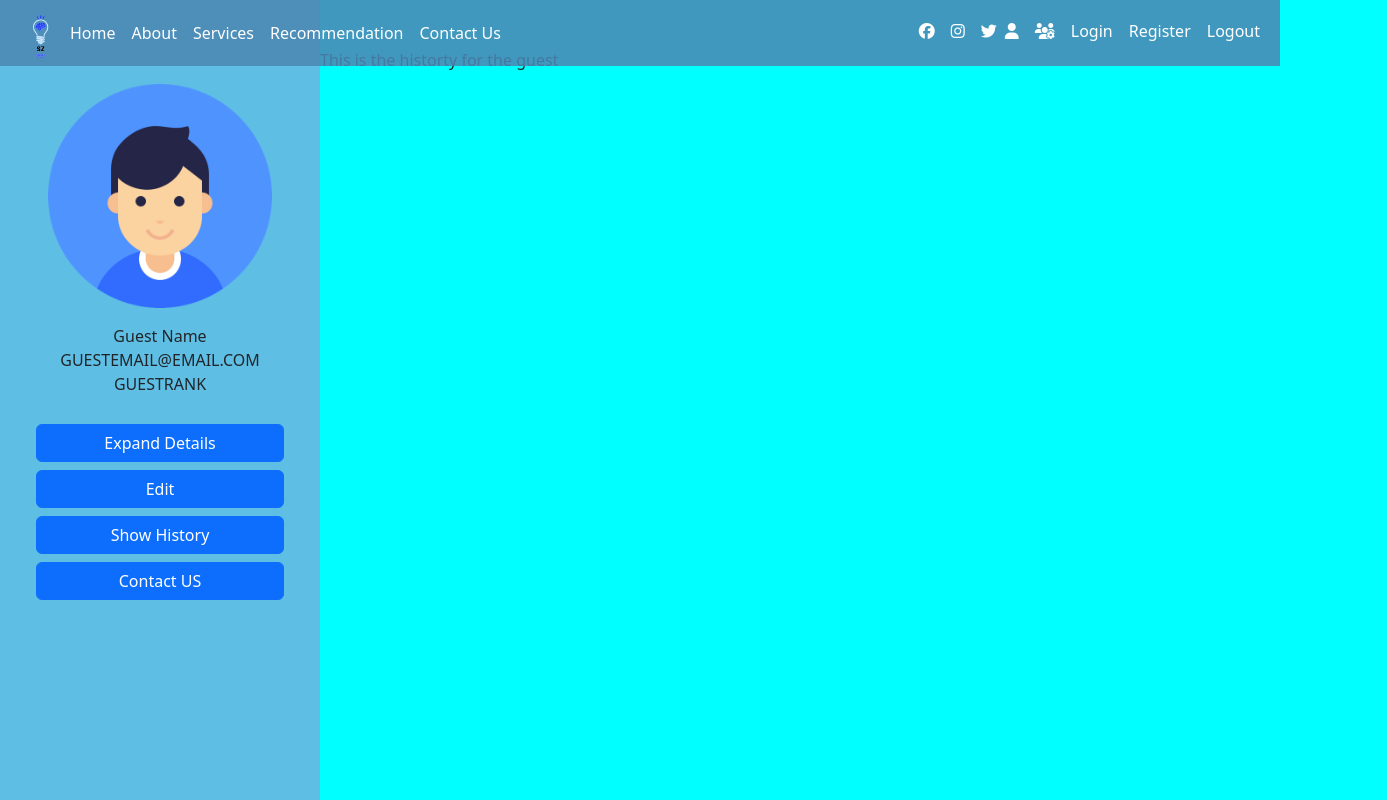
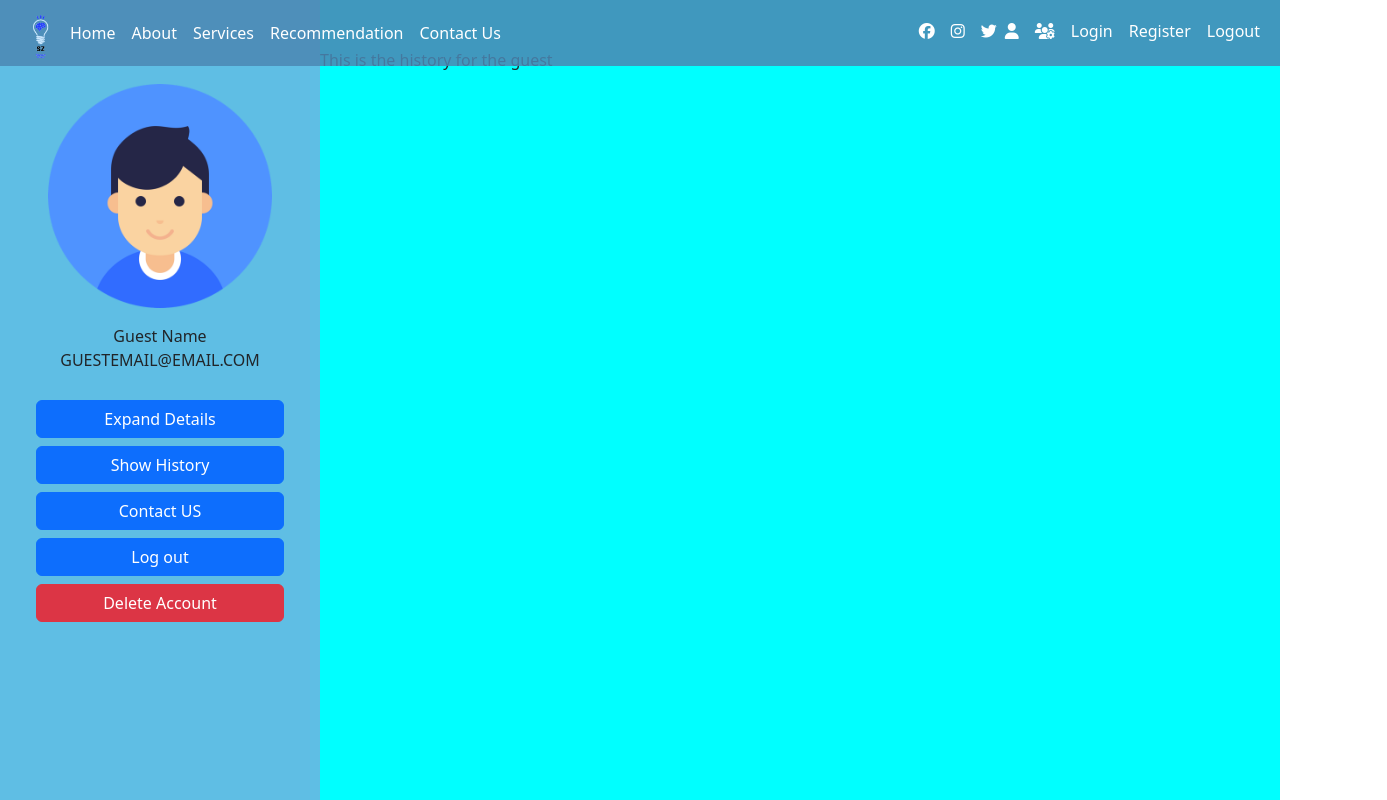
Before and after one commit to ayaelsherif21/SzFront, a React (Create React App) app: page /UserProfile in a window 1280 px wide. Shown: the whole page, 1387 px wide, since content can reach past the window. Built offline with nearby package versions, Linux system fonts and the light colour scheme.

Commit message:
delete Box,
added and managed the button delete account

```diff
--- a/src/components/Profile/Guest/Profile.css
+++ b/src/components/Profile/Guest/Profile.css
@@ -3,6 +3,30 @@
     display: flex;
     /*margin-top: 3.5rem;*/
 
+}
+
+.alerts{
+    position: absolute;
+    margin:  auto;
+    display: none;
+    margin: auto;
+    height: 100%;
+    width: 100%;
+    /*justify-content: center;*/
+    text-align: center;
+}
+
+.alertBox{
+    vertical-align: center;
+    background-color: white;
+    border-radius: 5%;
+    width: 20%;
+    margin: auto;
+    padding: 2rem 0;
+}
+.alertButtons{
+    justify-content: space-around;
+    display: flex;
 }
 .leftContainer{
 
@@ -29,6 +53,10 @@
 .rightContainer{
     background-color: aqua;
 
+}
+
+.PGButtons {
+    background-color: red;
 }
 .profilePicture img{
     margin: 5rem auto auto;
--- a/src/components/Profile/Guest/userProfile.js
+++ b/src/components/Profile/Guest/userProfile.js
@@ -1,44 +1,76 @@
 import React from "react";
 import "./Profile.css";
+import deleteAccount from "../../../images/deleteAccount.png"
 
+function PGNavigator() {
+
+}
 
 function UserProfile() {
-    let elements = ['Expand Details', 'Edit ', 'Show History', 'Contact US'];
-    let data = ['Guest Name','GUESTEMAIL@EMAIL.COM', 'GUESTRANK'];
-
-
+    let data = ['Guest Name', 'GUESTEMAIL@EMAIL.COM',];
+    let elements = [{name: 'Expand Details', value: 1},
+        {name: 'Show History', value: 2},
+        {name: 'Contact US', value: 3},
+        {name: 'Log out', value: 4},
+    ];
 
 
     let ProfileDetails = 'This is the details for the user for the meantime';
+
+    function hideDeleteBox() {
+        var element = document.getElementById("deleteBox");
+        element.style.display = "none";
+    }
+
+    function showDeleteBox() {
+        var element = document.getElementById("deleteBox");
+        element.style.display = "flex";
+    }
+
     return (
         // big container
         <div className="bigContainer">
-        {/*    left Container*  for the long detailed guest info*/}
+            <div id={"deleteBox"} className="alerts">
+                <div className="alertBox">
+                    <img src={deleteAccount} alt="Delete Account"/>
+                    <div className="txt mt-3">Do you want to delete your Account?</div>
+                    <div className="alertButtons mt-3">
+                        <button className={'deleteAccount btn btn-danger'}>Delete</button>
+                        <button  className={'btn btn-primary'} onClick={hideDeleteBox}>Cancel</button>
+                    </div>
+                </div>
+
+            </div>
+            {/*    left Container*  for the long detailed guest info*/}
             <div className="leftContainer col-3">
                 <div className="profilePicture mt-1">
                     {/* eslint-disable-next-line jsx-a11y/img-redundant-alt */}
                     <img src={require('./Profile-Male-PNG.png')} alt="Your Picture" className="guestPic"/>
                 </div>
                 <div className="PGInfo mt-3">
-                    {data.map(function (value, index, array){
+                    {data.map(function (value, index, array) {
                         return <div className="PGData" key={index}>{value}</div>
                     })}
                 </div>
                 <div className={"PGButtonHolder mt-4"}>
-                    {elements.map(function(value, index) {
-                        return <button className={"PGbuttons m-lg-1   btn btn-primary "} key={index}>{value}</button>
+                    {elements.map(function (element, index) {
+                        return <button id={element.value} className={"PGbuttons m-lg-1   btn btn-primary "}
+                                       key={index} onClick={PGNavigator}>{element.name}</button>
                     })}
+                    <button className={"btn btn-danger m-lg-1 PGButtons"} onClick={showDeleteBox} cl>Delete Account</button>
                 </div>
 
+
             </div>
-            <div className="rightContainer col-10">
-                <div className="historyCards mt-5">This is the historty for the guest</div>
+            <div className="rightContainer col-9">
+                <div className="historyCards mt-5">This is the history for the guest</div>
             </div>
-        {/*
+            {/*
         Right Container* for the history and so on
         This box should show every content of the buttons in the left box
+        */}
 
-        */}
+
 
         </div>
     );
```
Also changed, not shown: src/images/deleteAccount.png (added).
